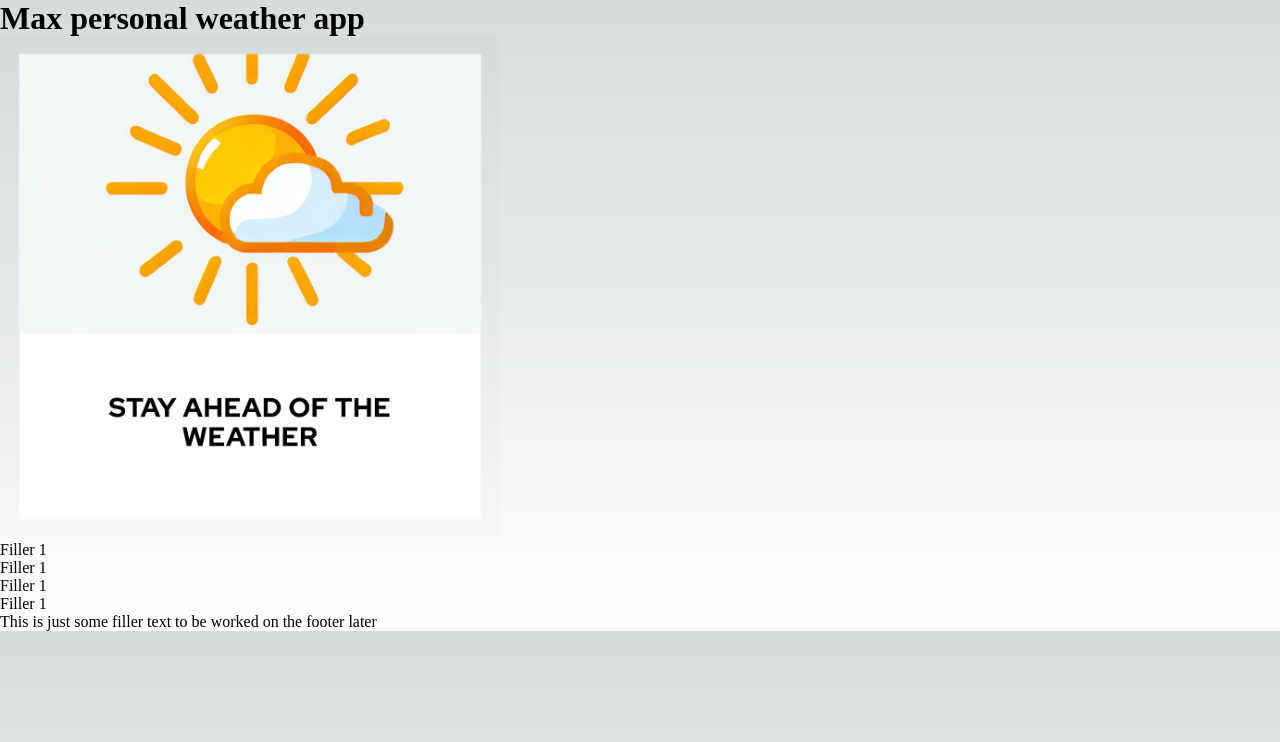
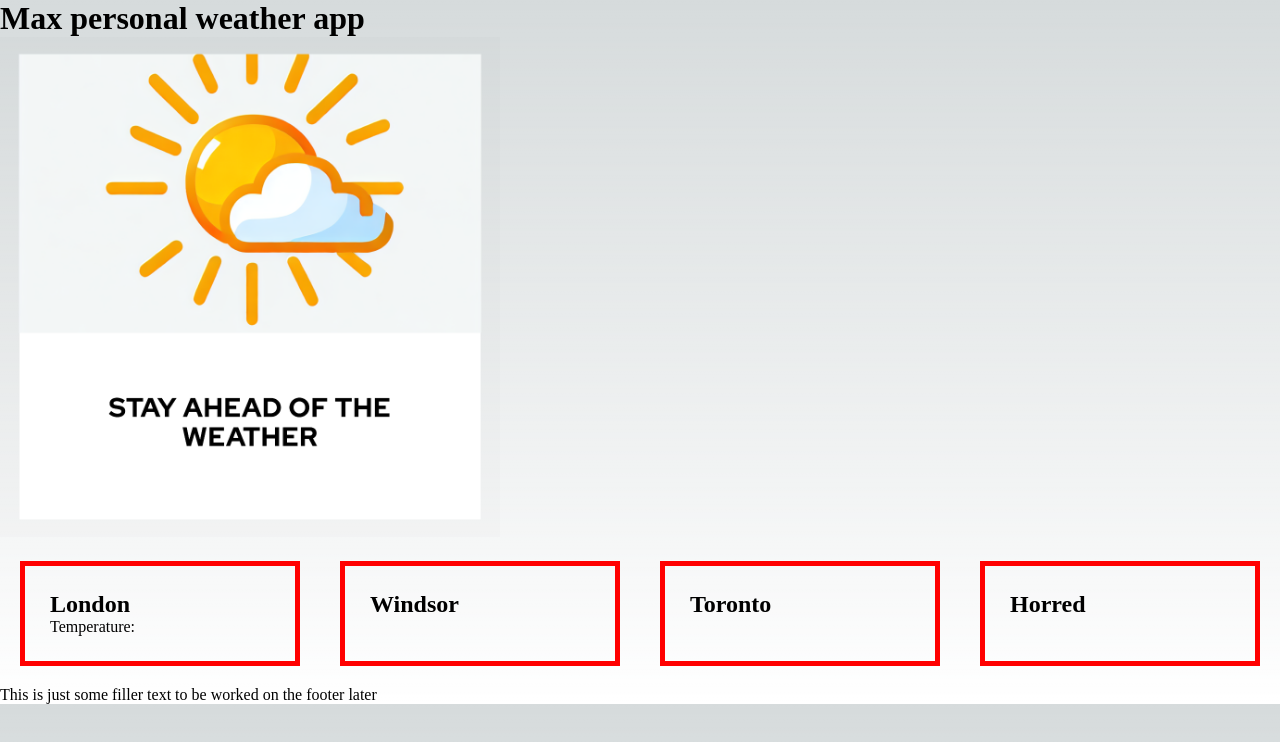
Before and after one commit to JarlMaxi/max-weather, a Next.js app: page / in a window 1280 px wide. Shown: the top 742 px of the page. Built offline with nearby package versions, Linux system fonts and the light colour scheme; no server answers.

Commit message:
Started working on the weather.js part

```diff
--- a/package.json
+++ b/package.json
@@ -9,7 +9,9 @@
     "lint": "next lint"
   },
   "dependencies": {
+    "axios": "^1.5.0",
     "dotenv": "^16.3.1",
+    "express": "^4.18.2",
     "next": "13.4.19",
     "react": "18.2.0",
     "react-dom": "18.2.0"
--- a/src/components/weather.js
+++ b/src/components/weather.js
@@ -1,10 +1,42 @@
+import { useState, useEffect } from "react";
+import styles from "@/styles/weather.module.css";
+import axios from "axios";
+require("dotenv").config();
+
 export default function Weather() {
-    return (
-        <>
-            <p>Filler 1</p>
-            <p>Filler 1</p>
-            <p>Filler 1</p>
-            <p>Filler 1</p>
-        </>
-    )
+  const [weatherData, setWeatherData] = useState(null);
+
+  useEffect(() => {
+    const getWeather = async () => {
+      try {
+        const response1 = await axios.get(
+          `https://api.openweathermap.org/data/2.5/weather?lat=42.9834&lon=-81.233&appid=${process.env.OPEN_WEATHER_API}`
+        );
+        const data1 = response1.data;
+        setWeatherData(data1);
+      } catch (error) {
+        console.error("Error fetching weather", error);
+      }
+    };
+
+    getWeather();
+  }, []);
+
+  return (
+    <div className={styles.body}>
+      <div className={styles.box}>
+        <h2>London</h2>
+        <p>Temperature: {weatherData?.main?.temp}</p>
+      </div>
+      <div className={styles.box}>
+        <h2>Windsor</h2>
+      </div>
+      <div className={styles.box}>
+        <h2>Toronto</h2>
+      </div>
+      <div className={styles.box}>
+        <h2>Horred</h2>
+      </div>
+    </div>
+  );
 }
--- /dev/null
+++ b/src/styles/weather.module.css
@@ -0,0 +1,10 @@
+.body {
+    display: flex;
+    flex-direction: row;
+}
+.box {
+    width: 300px;
+    border: 5px solid red;
+    padding: 25px;
+    margin: 20px;
+}
```
Also changed, not shown: src/components/footer.css (deleted), src/styles/footer.module.css (added), 1 other file (tests, documents, lock files or other folders).
